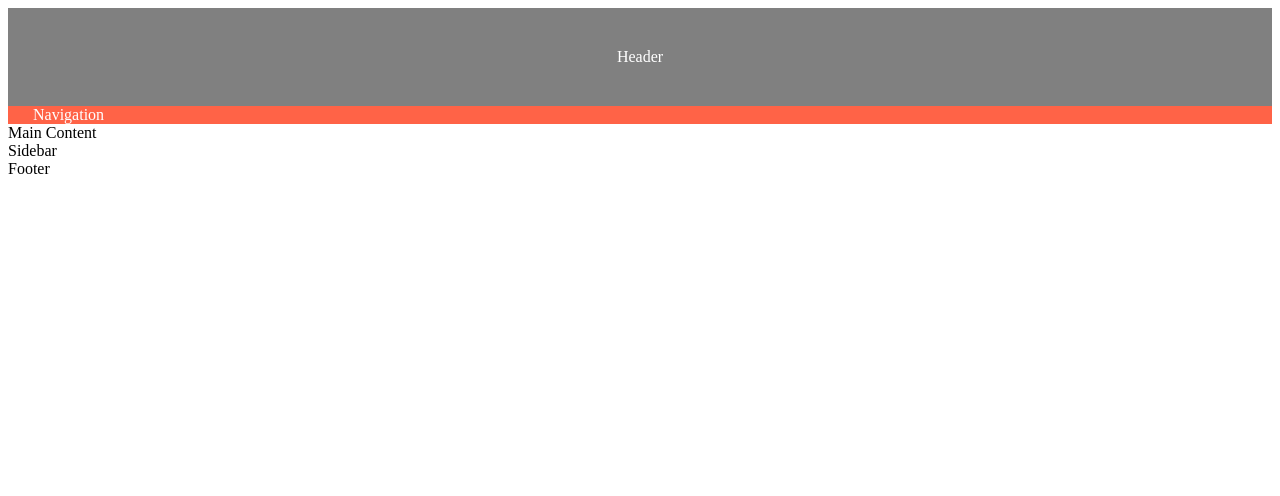
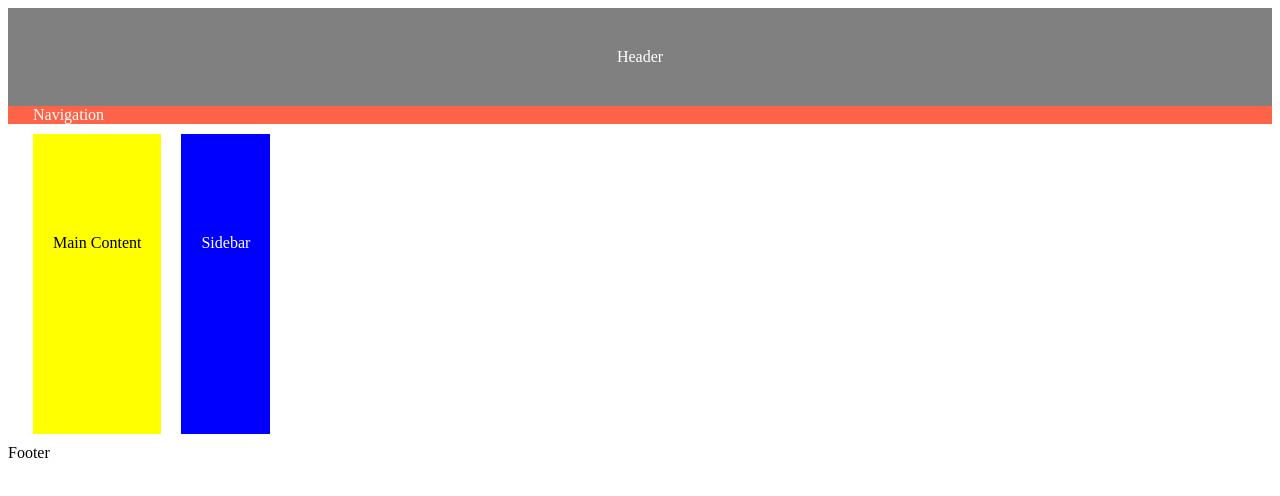
Before and after one commit to andrea2025/second, a plain HTML site: page index.html in a window 1280 px wide. Drawn offline with Linux system fonts and the light colour scheme.

Commit message:
syle body

```diff
--- a/index.html
+++ b/index.html
@@ -9,9 +9,9 @@
 	<div id="main">Header</div>
 	<div id="iv">Navigation</div>
 	</section>
-<section>
-	<div>Main Content</div>
-	<div>Sidebar</div>
+<section id="space2">
+	<div class="b content">Main Content</div>
+	<div class="b sidebar">Sidebar</div>
 </section>
 <section>Footer</section>
 </body>
--- a/main.css
+++ b/main.css
@@ -9,3 +9,21 @@
 	color:white;
 	padding-left:  25px;
 }
+#space2 {
+	padding: 10px 25px;
+	display: flex;
+}
+.b {
+	height: 100px;
+	color: white;
+	padding: 100px 20px
+
+}
+.sidebar {
+	margin-left: 20px;
+	background: blue;
+}
+.content {
+	background: yellow;
+	color: black;
+}
```
